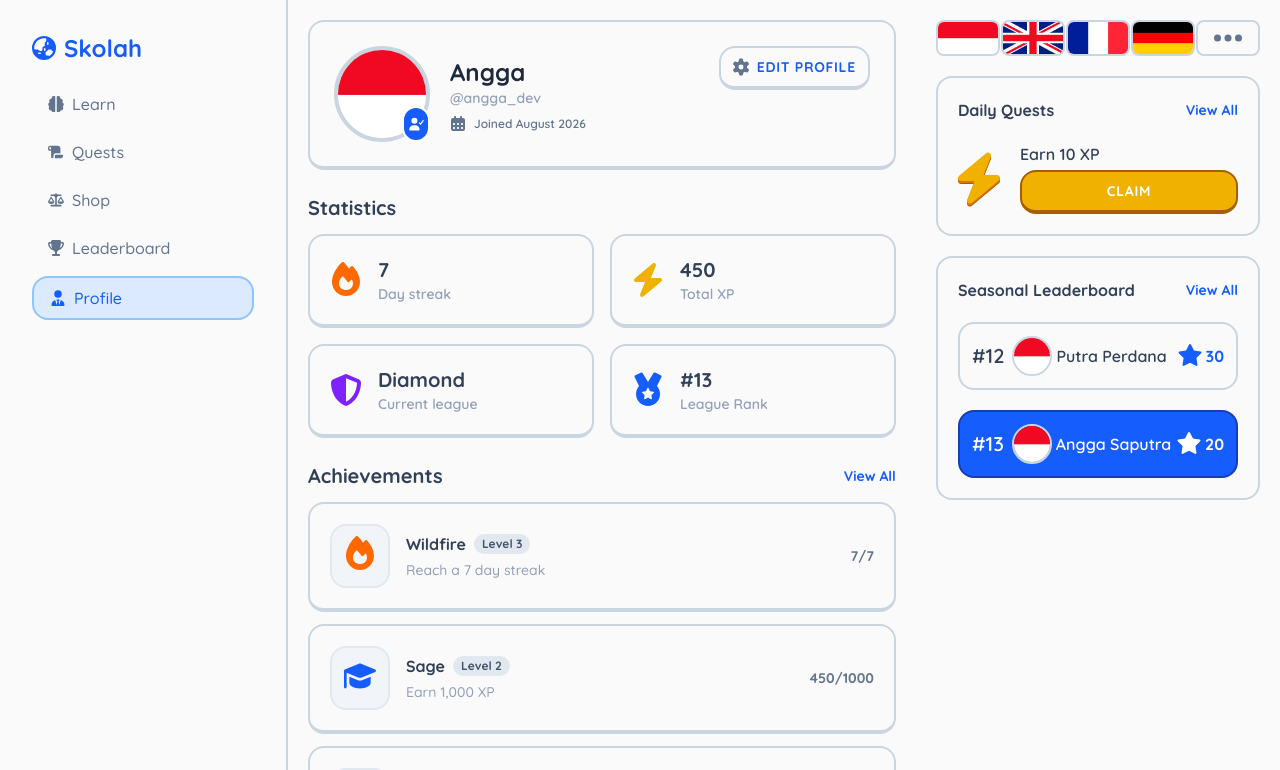
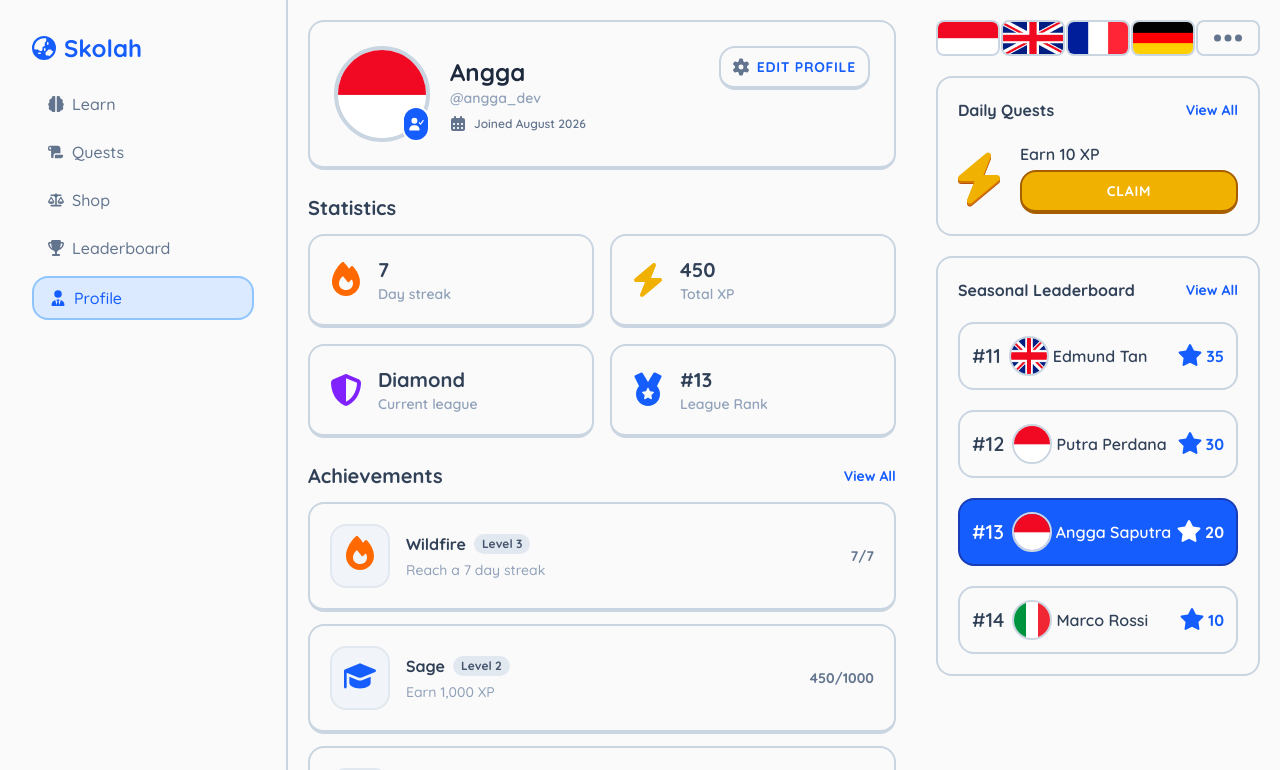
Before and after one commit to anggasaputra25/skolah, a Next.js app: page /profile in a window 1280 px wide. Shown: the top 770 px of the page. Built offline with nearby package versions, Linux system fonts and the light colour scheme.

Commit message:
fix: refactor leaderboard logic in RightPanel component for improved readability

```diff
--- a/components/layout/RightPanel.tsx
+++ b/components/layout/RightPanel.tsx
@@ -7,6 +7,12 @@ import Image from "next/image";
 import Link from "next/link";
 
 export const RightPanel = ({target = 1}: {target?: number}) => {
+    let leaderboard = LEADERBOARD;
+    if (target == 1 || target == 3) {
+        leaderboard = LEADERBOARD.slice(11, 13);
+    } else {
+        leaderboard = LEADERBOARD.slice(10, 14);
+    }
     return (
         <div className="w-3xl">
             <div className="p-5 space-y-5 sticky top-0">
@@ -65,7 +71,7 @@ export const RightPanel = ({target = 1}: {target?: number}) => {
                             <p className="font-bold">Seasonal Leaderboard</p>
                             <Link href={'/leaderboard'} className="text-blue-600 font-bold text-sm">View All</Link>
                         </div>
-                        {LEADERBOARD.slice(11, 13).map((user, index) => (
+                        {leaderboard.map((user, index) => (
                             <BorderCard
                                 key={index}
                                 variant={user.isCurrentUser ? "primary" : undefined}
```
